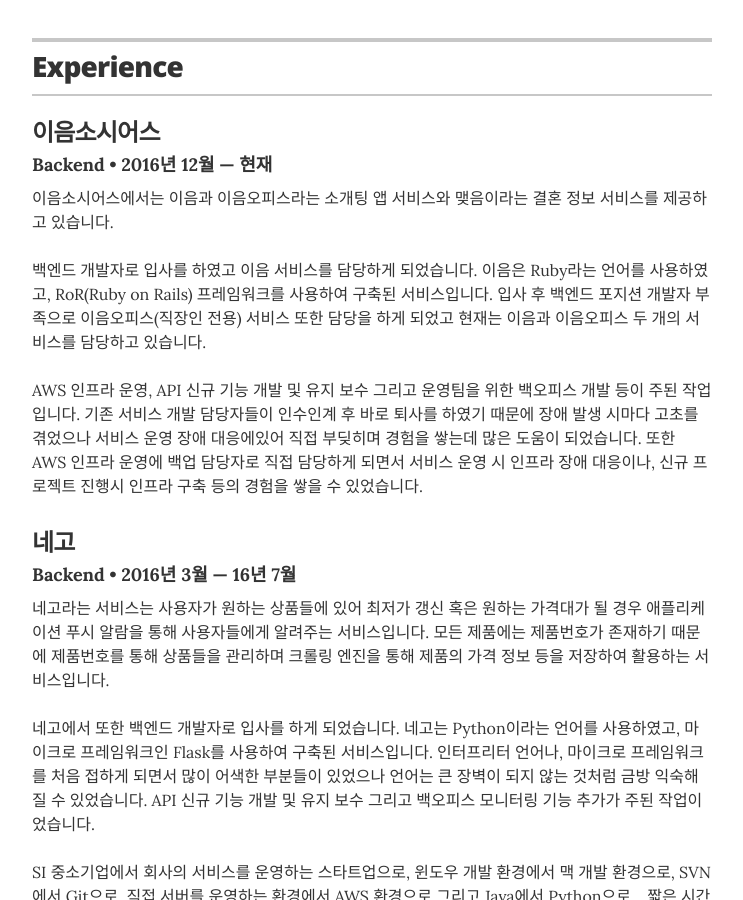
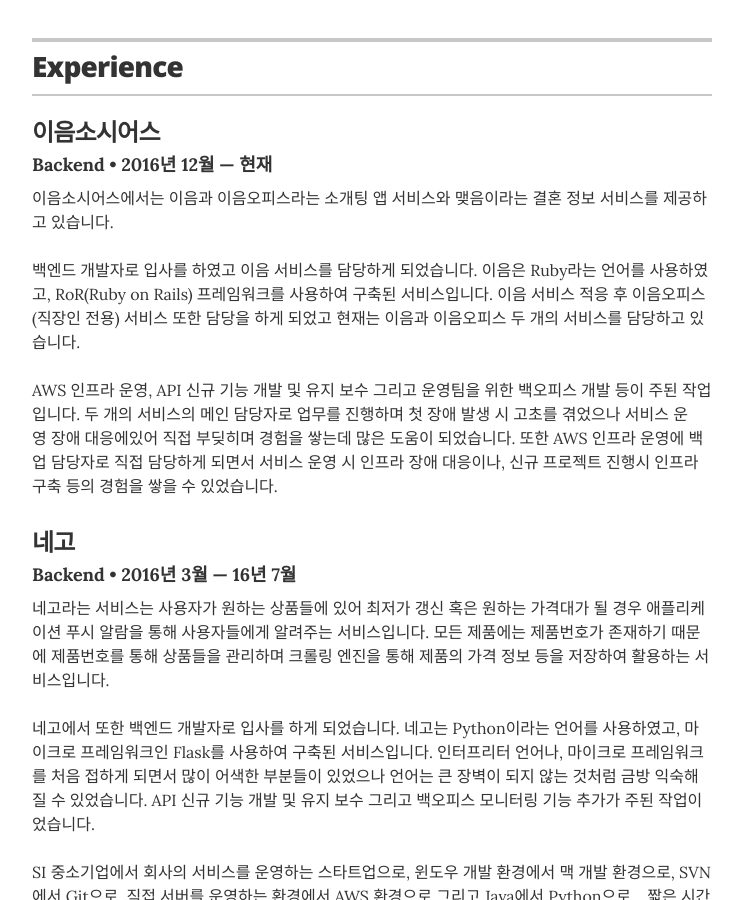
Before and after one commit to bingl2/resume, a Jekyll site: the page built from index.html, in a window 1280 px wide and 900 px high, scrolled down 461 px. Shown: the whole window, without its empty margins (268-1011 px from the left). Built offline with Jekyll 4.4.1, drawn with Linux system fonts in a browser that asks for light colours.

Commit message:
이음소시어스 부분 양로로님 피드백받고 수정

```diff
--- a/_data/experience.yml
+++ b/_data/experience.yml
@@ -2,7 +2,7 @@
 - company: 이음소시어스
   position: Backend
   duration: 2016년 12월 &mdash; 현재
-  summary: 이음소시어스에서는 이음과 이음오피스라는 소개팅 앱 서비스와 맺음이라는 결혼 정보 서비스를 제공하고 있습니다. <br><br> 백엔드 개발자로 입사를 하였고 이음 서비스를 담당하게 되었습니다. 이음은 Ruby라는 언어를 사용하였고, RoR(Ruby on Rails) 프레임워크를 사용하여 구축된 서비스입니다. 입사 후 백엔드 포지션 개발자 부족으로 이음오피스(직장인 전용) 서비스 또한 담당을 하게 되었고 현재는 이음과 이음오피스 두 개의 서비스를 담당하고 있습니다. <br><br> AWS 인프라 운영, API 신규 기능 개발 및 유지 보수 그리고 운영팀을 위한 백오피스 개발 등이 주된 작업입니다. 기존 서비스 개발 담당자들이 인수인계 후 바로 퇴사를 하였기 때문에 장애 발생 시마다 고초를 겪었으나 서비스 운영 장애 대응에있어 직접 부딪히며 경험을 쌓는데 많은 도움이 되었습니다. 또한 AWS 인프라 운영에 백업 담당자로 직접 담당하게 되면서 서비스 운영 시 인프라 장애 대응이나, 신규 프로젝트 진행시 인프라 구축 등의 경험을 쌓을 수 있었습니다.
+  summary: 이음소시어스에서는 이음과 이음오피스라는 소개팅 앱 서비스와 맺음이라는 결혼 정보 서비스를 제공하고 있습니다. <br><br> 백엔드 개발자로 입사를 하였고 이음 서비스를 담당하게 되었습니다. 이음은 Ruby라는 언어를 사용하였고, RoR(Ruby on Rails) 프레임워크를 사용하여 구축된 서비스입니다. 이음 서비스 적응 후 이음오피스(직장인 전용) 서비스 또한 담당을 하게 되었고 현재는 이음과 이음오피스 두 개의 서비스를 담당하고 있습니다. <br><br> AWS 인프라 운영, API 신규 기능 개발 및 유지 보수 그리고 운영팀을 위한 백오피스 개발 등이 주된 작업입니다. 두 개의 서비스의 메인 담당자로 업무를 진행하며 첫 장애 발생 시 고초를 겪었으나 서비스 운영 장애 대응에있어 직접 부딪히며 경험을 쌓는데 많은 도움이 되었습니다. 또한 AWS 인프라 운영에 백업 담당자로 직접 담당하게 되면서 서비스 운영 시 인프라 장애 대응이나, 신규 프로젝트 진행시 인프라 구축 등의 경험을 쌓을 수 있었습니다.
 
 # 네고
 - company: 네고
```
